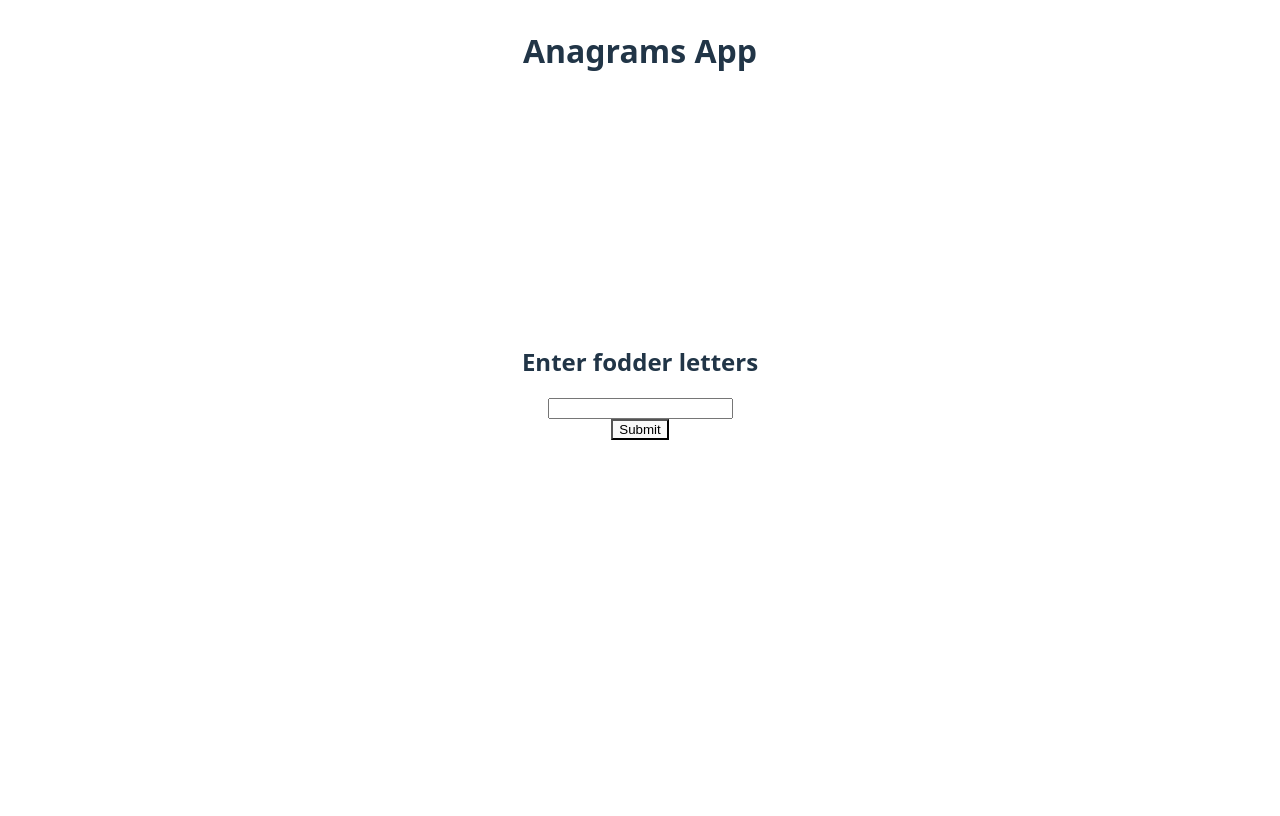
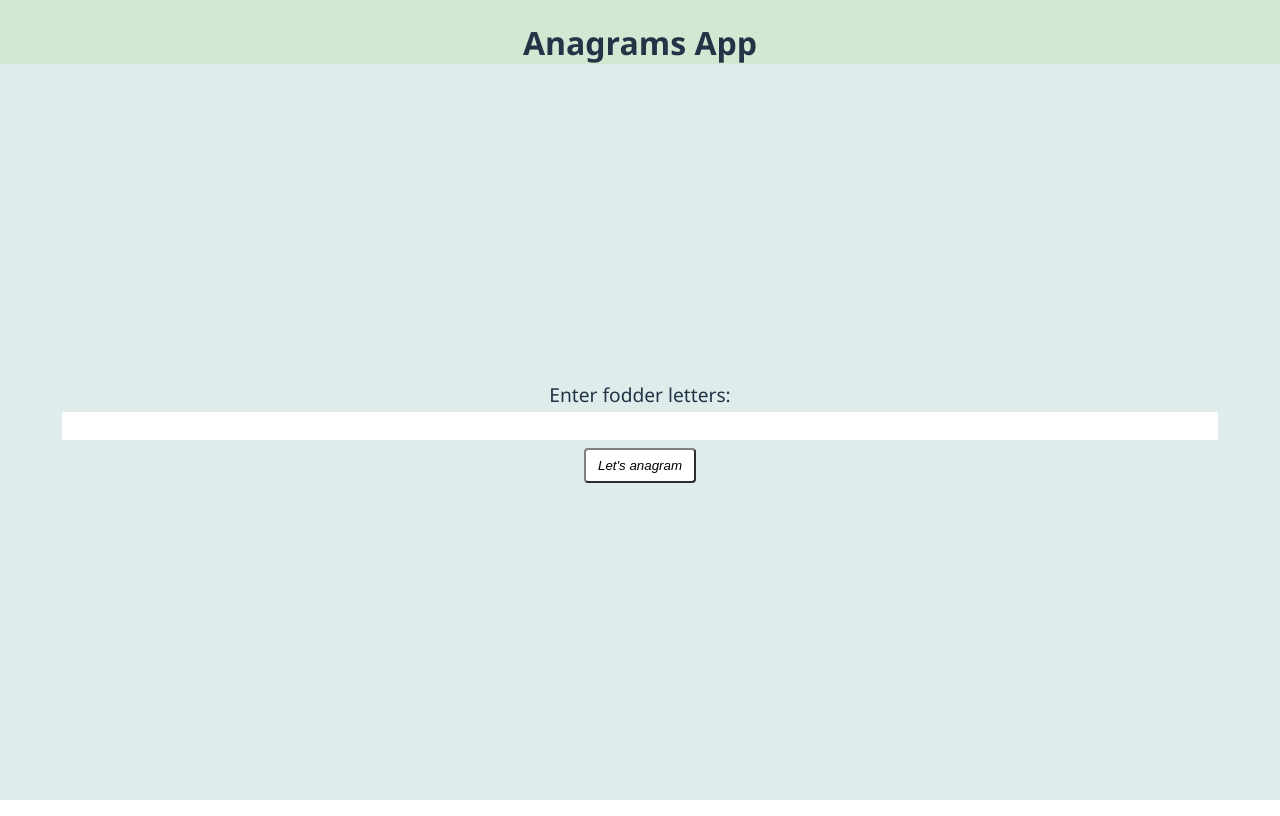
Before and after one commit to akowalz/anagramic, a React (Vite) app: page / in a window 1280 px wide. Built offline with nearby package versions, Linux system fonts and the light colour scheme.

Commit message:
refactor form

```diff
--- a/src/App.css
+++ b/src/App.css
@@ -6,22 +6,55 @@
   flex-direction: column;
 }
 
+#main-container {
+  flex: 1;
+  width: 100%;
+  align-items: center;
+  justify-content: center;
+  display: flex;
+
+  background-color: color-mix(in srgb, cadetblue 20%, transparent);
+}
+
 #header {
   height: 64px;
+  background-color: color-mix(in srgb, forestgreen 20%, transparent);
 }
 
 #canvas {
-  align-items: center;
-  display: flex;
-  justify-content: center;
   gap: 10px;
   flex: 1;
 }
 
 .form {
-  margin-top: 20%;
+  width: 100%;
   display: flex;
   flex-direction: column;
   align-items: center;
   justify-content: center;
 }
+
+.form-label {
+  font-size: 1.2em;
+  margin-bottom: 4px;
+}
+
+.form input {
+  width: 90%;
+  border: none;
+  text-align: center;
+  font-size: 1.8em;
+  text-transform: uppercase;
+  font-family: monospace;
+  margin-bottom: 8px;
+}
+
+button {
+  padding: 8px 12px;
+  border-radius: 4px;
+  font-style: italic;
+  background-color: white;
+  border-color: grey;
+
+
+}
--- a/src/App.tsx
+++ b/src/App.tsx
@@ -1,6 +1,7 @@
 import { useState } from "react";
 import "./App.css";
-import Tile from "./Components/Tile";
+import Tile from "./Tile/Tile";
+import Form from "./Form/Form";
 
 function App() {
   const [inputValue, setInputValue] = useState("");
@@ -8,25 +9,25 @@ function App() {
 
   const letterTiles = letters
     .split("")
-    .map((letter) => <Tile letter={letter} />);
+    .map((letter) => <Tile letter={letter.toUpperCase()} />);
 
   return (
     <>
       <div id="header">
         <h1>Anagrams App</h1>
       </div>
-      {letters === "" && (
-        <div className="form">
-          <h2>Enter fodder letters</h2>
-          <input
-            value={inputValue}
-            onChange={(e) => setInputValue(e.target.value)}
+
+      <div id="main-container">
+        {letters === "" && (
+          <Form
+            inputValue={inputValue}
+            setInputValue={setInputValue}
+            setLetters={setLetters}
           />
+        )}
 
-          <button onClick={() => setLetters(inputValue)}>Submit</button>
-        </div>
-      )}
-      {letters !== "" && <div id="canvas">{letterTiles}</div>}
+        {letters !== "" && <div id="canvas">{letterTiles}</div>}
+      </div>
     </>
   );
 }
--- /dev/null
+++ b/src/Form/Form.tsx
@@ -0,0 +1,27 @@
+type FormProps = {
+  inputValue: string;
+  setInputValue: React.Dispatch<React.SetStateAction<string>>;
+  setLetters: React.Dispatch<React.SetStateAction<string>>;
+};
+
+function Form({ inputValue, setInputValue, setLetters }: FormProps) {
+  const submit = () => {
+    setLetters(inputValue.toUpperCase());
+  };
+
+  return (
+    <form className="form" onSubmit={() => submit()}>
+      <div className="form-label">Enter fodder letters:</div>
+      <input
+        value={inputValue}
+        onChange={(e) => setInputValue(e.target.value)}
+      />
+
+      <button type="submit" onClick={() => submit()}>
+        Let's anagram
+      </button>
+    </form>
+  );
+}
+
+export default Form;
--- a/src/index.css
+++ b/src/index.css
@@ -1,5 +1,5 @@
 :root {
-  font-family: system-ui, Avenir, Helvetica, Arial, sans-serif;
+  font-family: 'Segoe UI', Tahoma, Geneva, Verdana, sans-serif;
   font-weight: 400;
 
   color-scheme: light dark;
@@ -10,6 +10,10 @@
   text-rendering: optimizeLegibility;
   -webkit-font-smoothing: antialiased;
   -moz-osx-font-smoothing: grayscale;
+}
+
+body {
+  margin: 0;
 }
 
 
```
Also changed, not shown: src/Form/Form.css (added), src/Tile/Tile.css (renamed from src/Components/Tile.css), src/Tile/Tile.tsx (renamed from src/Components/Tile.tsx).
